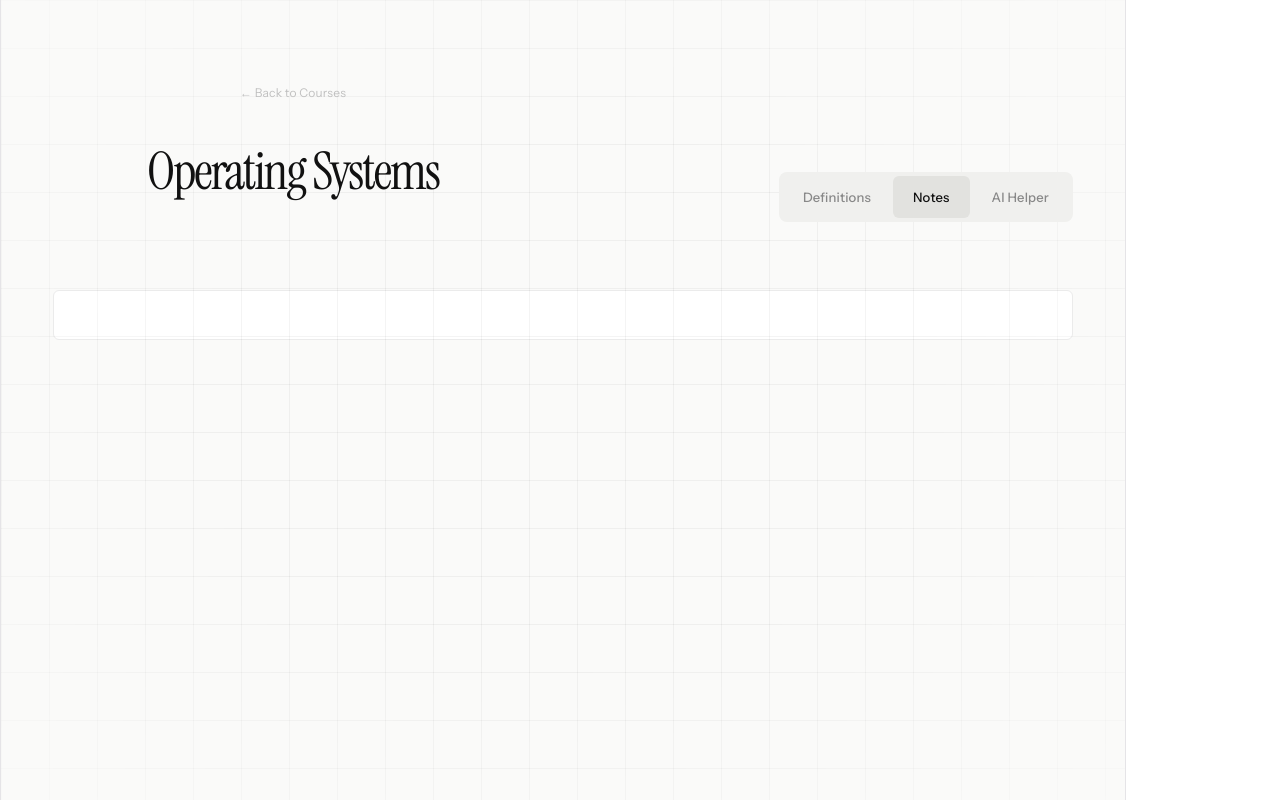
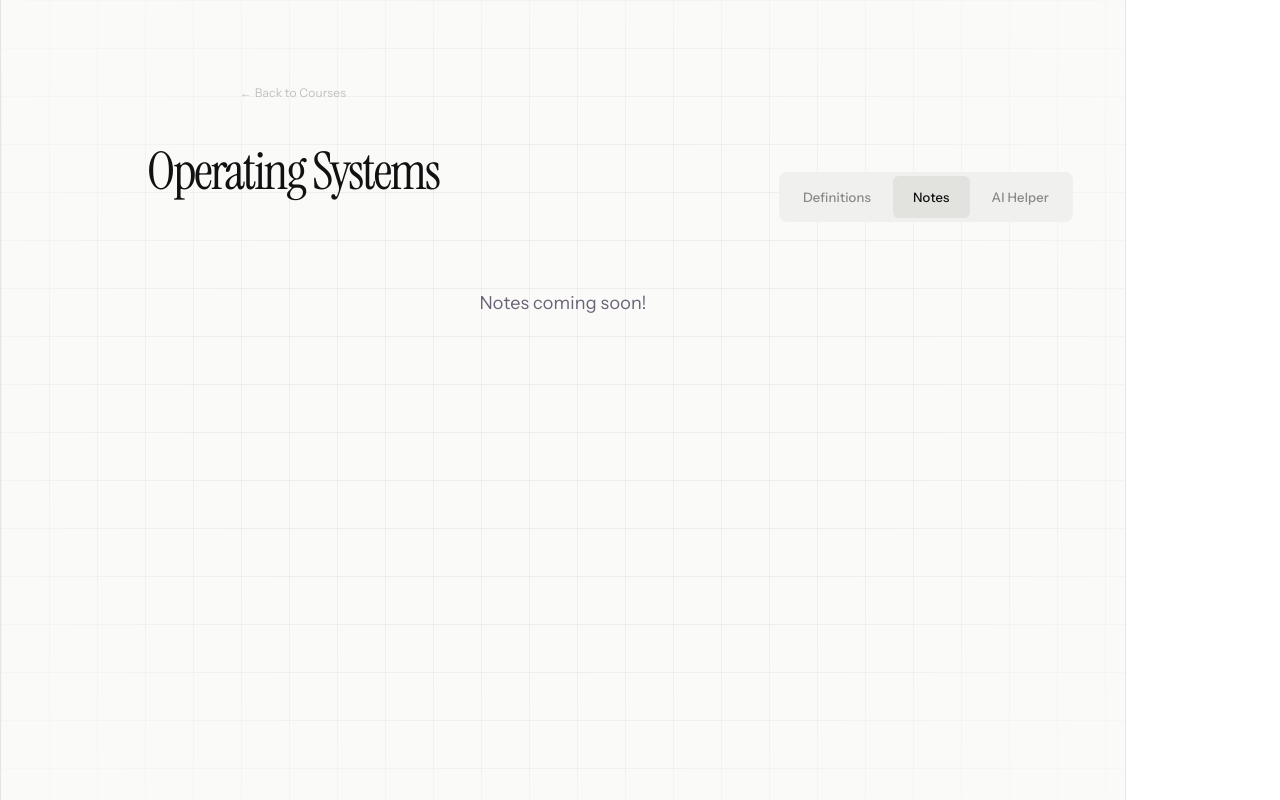
Before and after one commit to fabiolaliwu/StudyBuddy, a React (Vite) app in the folder StudyBuddy/: page /os in a window 1280 px wide. Both pictures are taken after a click on the element "Notes". Built offline with nearby package versions, Linux system fonts and the light colour scheme.

Commit message:
deleted some comments

```diff
--- a/StudyBuddy/src/pages/Landing/Landing.css
+++ b/StudyBuddy/src/pages/Landing/Landing.css
@@ -39,7 +39,6 @@
   position: relative;
   width: 100%;
   max-width: 480px;
-  /* CHANGED: Added margin-bottom to create a gap between the logo and the first box */
   margin-bottom: 40px;
   z-index: 1;
   display: flex;
@@ -71,7 +70,6 @@
   display: flex;
   flex-direction: column;
   gap: 14px;
-  /* ✅ CHANGE: Ensure it fills mobile width but stays small on PC */
   width: 100%;
   max-width: 480px;
 }
--- a/StudyBuddy/src/pages/OS/OS.jsx
+++ b/StudyBuddy/src/pages/OS/OS.jsx
@@ -75,17 +75,14 @@ function OS() {
       case 'notes':
         return (
           <div className="tab-pane">
-            <div className="subject-box active-stat">
-
-            </div>
+            <p className="ai-placeholder-text">Notes coming soon!</p>
           </div>
         );
       case 'ai':
         return (
           <div className="tab-pane">
             <div className="ai-chat-placeholder">
-              <p className="box-desc">Ask about the difference between a Compiler and an Interpreter...</p>
-              <input type="text" className="ai-input" placeholder="Type your question..." />
+                <p className="ai-placeholder-text">AI Helper coming soon!</p>
             </div>
           </div>
         );
```
